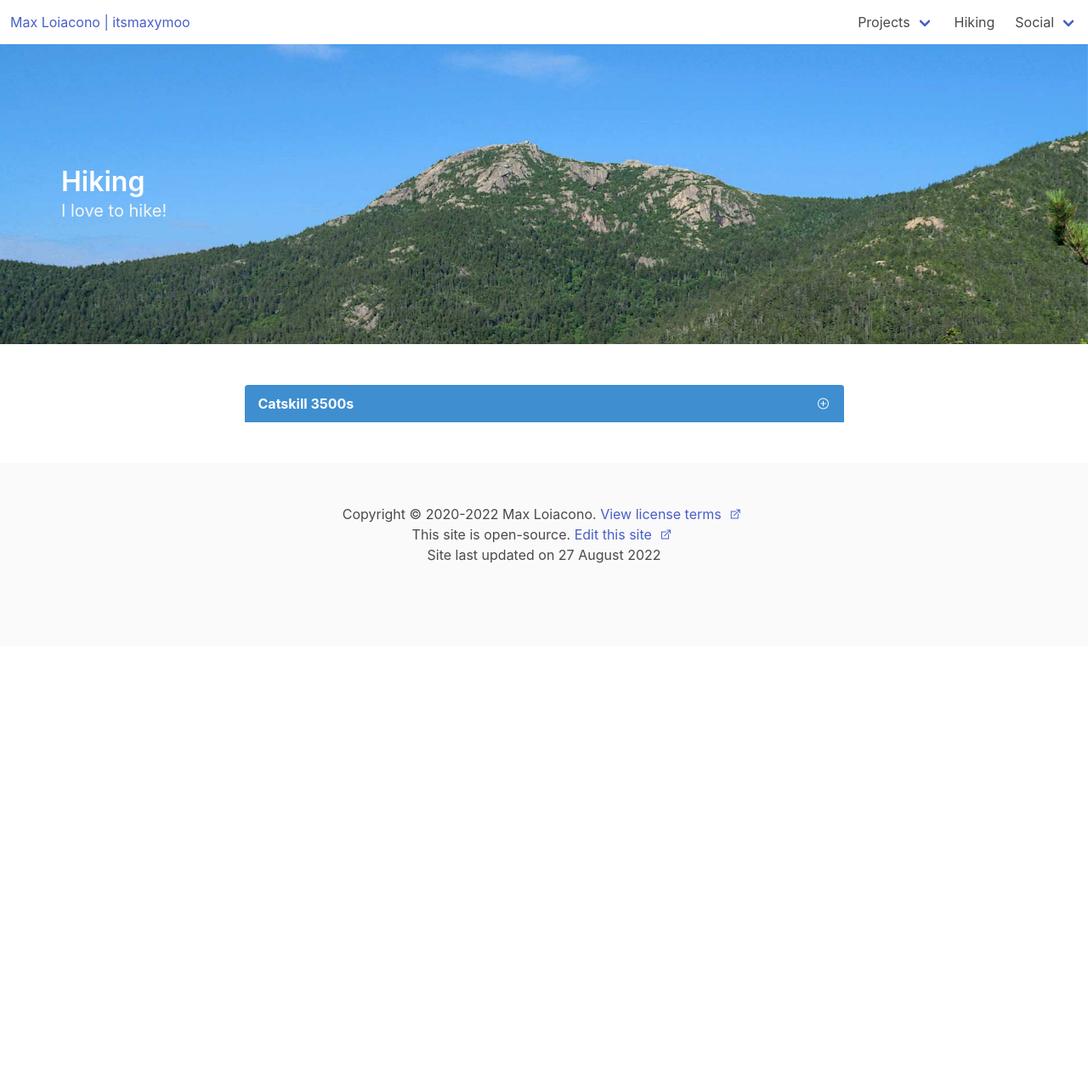
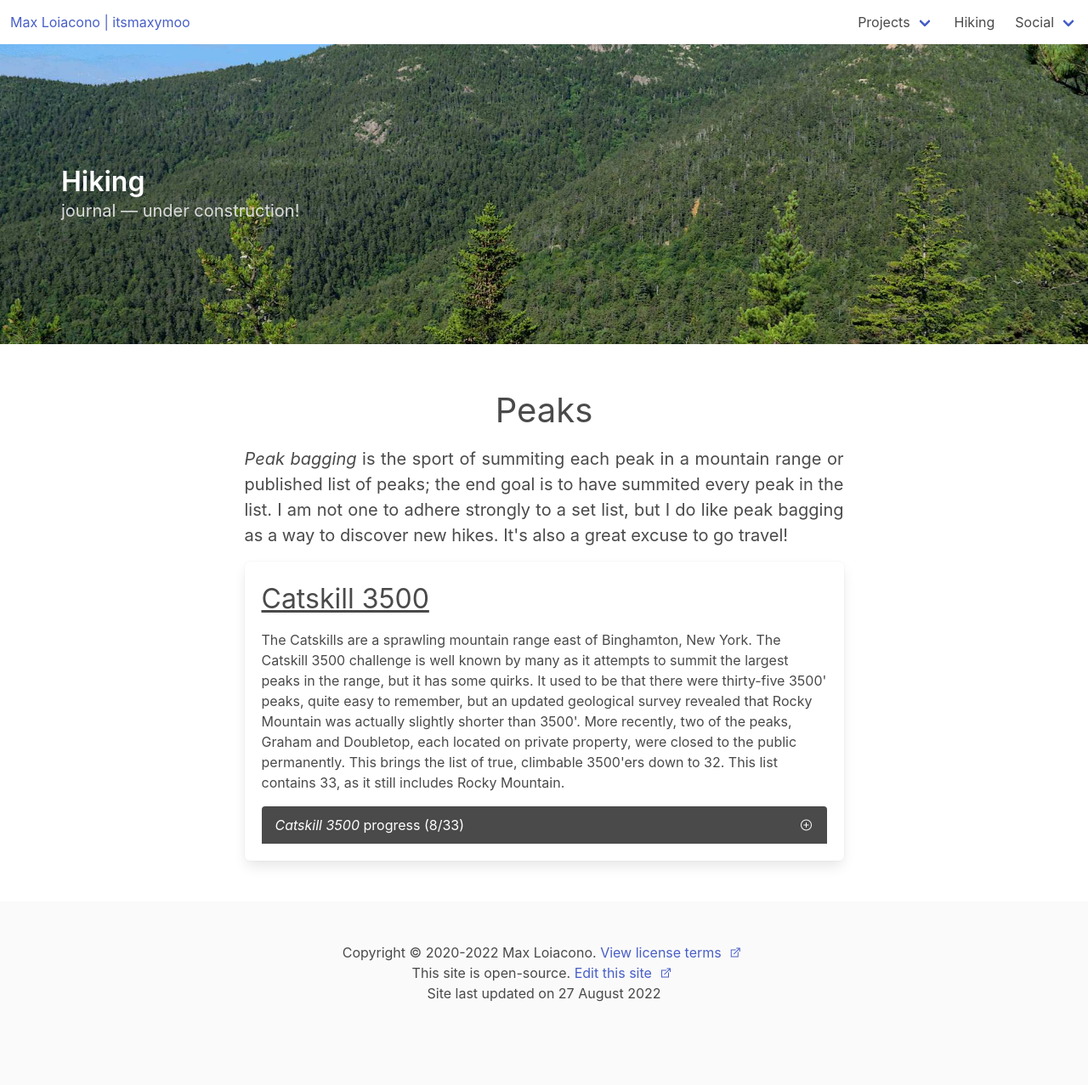
Before and after one commit to itsmaxymoo/itsmaxymoo.com, a Jekyll site: the page built from hiking.html, in a window 1280 px wide. Shown: the whole page at 85% size. Built offline with Jekyll 4.4.1, drawn with Linux system fonts in a browser that asks for light colours; before the commit the page ends 900 px from its top, so only the background shows below that.

Commit message:
hiking challenge progress and desc

```diff
--- a/_data/peaks.yml
+++ b/_data/peaks.yml
@@ -1,5 +1,12 @@
-- name: Catskill 3500s
-  about: ""
+- name: Catskill 3500
+  description: The Catskills are a sprawling mountain range east of Binghamton, New York.
+    The Catskill 3500 challenge is well known by many as it attempts to summit the
+    largest peaks in the range, but it has some quirks. It used to be that there were
+    thirty-five 3500' peaks, quite easy to remember, but an updated geological
+    survey revealed that Rocky Mountain was actually slightly shorter than 3500'.
+    More recently, two of the peaks, Graham and Doubletop, each located on private
+    property, were closed to the public permanently. This brings the list of true,
+    climbable 3500'ers down to 32. This list contains 33, as it still includes Rocky Mountain.
   goals:
   - name: Slide
     elev: 4184
--- a/hiking.html
+++ b/hiking.html
@@ -1,22 +1,46 @@
 ---
 title: Hiking
-description: I love to hike!
+description: journal — under construction!
 
 layout: hero
 title_hero_image: hike
 title_hero_title_color: white
-title_hero_subtitle_color: white-ter
+title_hero_subtitle_color: grey-lighter
 permalink: /hiking/
 ---
 
 <section class="section">
 	<div class="container">
 
+		<h2 class="is-size-2 has-text-centered">Peaks</h2>
+
+		<p class="is-size-5 has-text-justified pt-3 pb-4">
+			<i>Peak bagging</i> is the sport of summiting each peak in a mountain range
+			or published list of peaks; the end goal is to have summited every peak in the list.
+			I am not one to adhere strongly to a set list, but I do like peak bagging as a way
+			to discover new hikes. It's also a great excuse to go travel!
+		</p>
+
 		{% for challenge in site.data.peaks %}
 
-			<article class="message is-info message-accordion">
+			<div class="box">
+
+				<h3 class="is-size-3 is-underlined">{{ challenge.name }}</h3>
+
+				<p class="pt-3 pb-4">{{ challenge.description }}</p>
+
+				<article class="message message-accordion">
 					<div class="message-header">
-					<p>{{ challenge.name }}</p>
+						<p class="has-text-weight-normal">
+							<span class="is-italic">{{ challenge.name }}</span> progress
+							{% assign challenge_completed_list = "" | split:',' %}
+							{% for goal in challenge.goals %}
+								{% if goal.completed or goal.completed_winter and goal.completed_winter != false %}
+									{% assign challenge_completed_list = challenge_completed_list | push: goal %}
+								{% endif %}
+							{% endfor %}
+							({{ challenge_completed_list | size }}/{{ challenge.goals | size }})
+						</p>
 
 						<a role="button" arial-label="expand" aria-expanded="false">
 							<span class="icon is-small">
@@ -25,8 +49,6 @@
 						</a>
 					</div>
 					<div class="message-body is-hidden">
-					<div class="columns is-centered">
-						<div class="column is-nasrrow">
 						<table class="table is-striped is-hoverable is-fullwidth">
 							<thead>
 								<tr>
@@ -58,9 +80,8 @@
 							</tbody>
 						</table>
 					</div>
+				</article>
 			</div>
-				</div>
-			</article>
 
 		{% endfor %}
 
```
Lines whose indentation alone changed are shown as unchanged.
